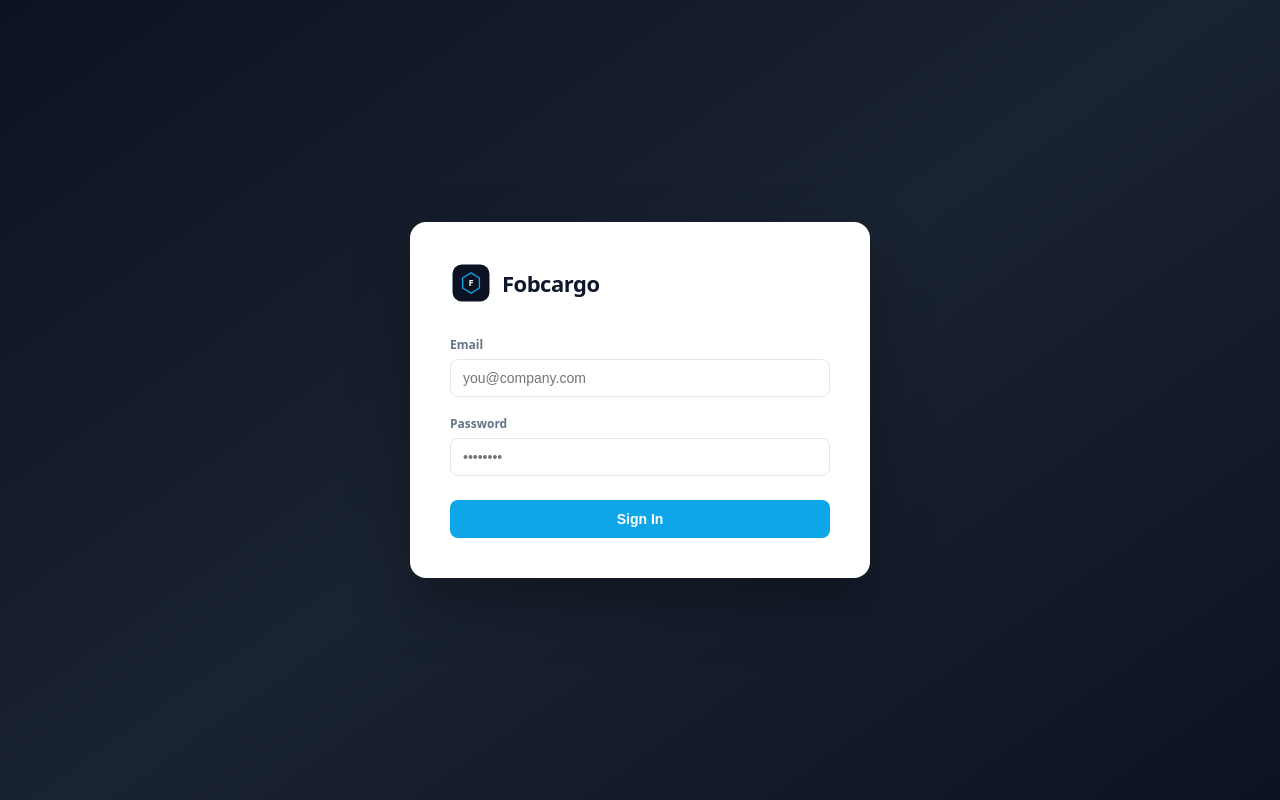
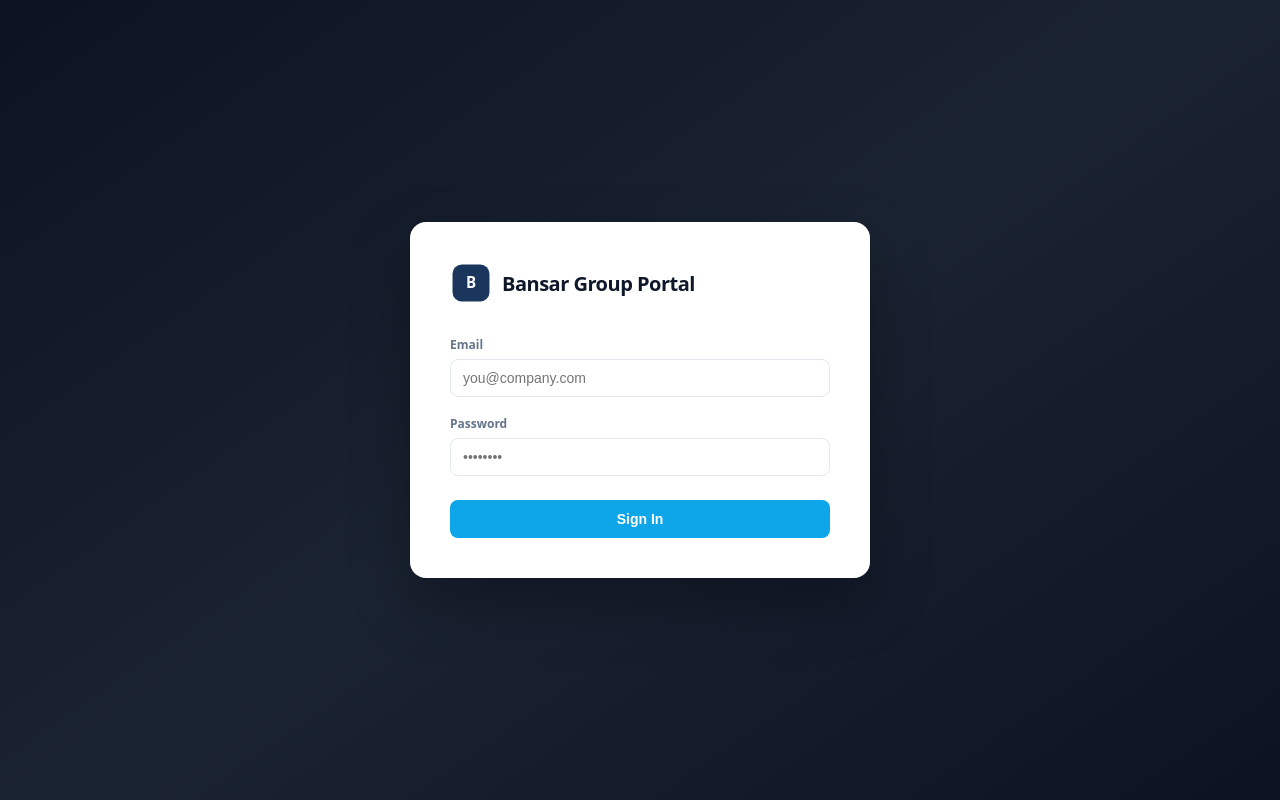
Before and after one commit to ethangeng97/freightflow, a React (Vite) app: page / in a window 1280 px wide. Built offline with nearby package versions, Linux system fonts and the light colour scheme.

Commit message:
Bansar Group branding + fixes

```diff
--- a/index.html
+++ b/index.html
@@ -3,7 +3,7 @@
   <head>
     <meta charset="UTF-8" />
     <meta name="viewport" content="width=device-width, initial-scale=1.0" />
-    <title>FreightFlow</title>
+    <title>Bansar Group Portal</title>
   </head>
   <body style="margin:0">
     <div id="root"></div>
--- a/src/App.jsx
+++ b/src/App.jsx
@@ -7,11 +7,10 @@ import { ManagePage } from "./pages/Manage.jsx";
 import { canAccessPage } from "./lib/permissions.js";
 import { t, setI18nRole } from "./lib/i18n.js";
 
-const FobcargoLogo = ({ size = 30 }) => (
+const BansarLogo = ({ size = 30 }) => (
   <svg width={size} height={size} viewBox="0 0 100 100" fill="none">
-    <rect x="6" y="6" width="88" height="88" rx="22" fill="#0c1222" />
-    <path d="M30 38 L50 26 L70 38 L70 62 L50 74 L30 62 Z" stroke="#0ea5e9" strokeWidth="3.2" fill="none" strokeLinejoin="round" />
-    <text x="50" y="58" textAnchor="middle" fill="#f8fafc" fontSize="22" fontWeight="700" fontFamily="DM Sans, system-ui, sans-serif">F</text>
+    <rect x="6" y="6" width="88" height="88" rx="22" fill="#1a365d" />
+    <text x="50" y="62" textAnchor="middle" fill="#f8fafc" fontSize="36" fontWeight="700" fontFamily="DM Sans, system-ui, sans-serif">B</text>
   </svg>
 );
 
@@ -40,8 +39,8 @@ function LoginPage({ onLogin }) {
     <div style={{ minHeight: "100vh", display: "flex", alignItems: "center", justifyContent: "center", background: "linear-gradient(145deg, #0c1222 0%, #1a2332 50%, #0c1222 100%)", fontFamily: "'DM Sans', system-ui, sans-serif" }}>
       <div style={{ width: 380, padding: 40, background: "#fff", borderRadius: 16, boxShadow: "0 25px 60px rgba(0,0,0,0.3)" }}>
         <div style={{ display: "flex", alignItems: "center", gap: 10, marginBottom: 32 }}>
-          <FobcargoLogo size={42} />
-          <span style={{ fontSize: 22, fontWeight: 700, letterSpacing: -0.5, color: "#0f172a" }}>Fobcargo</span>
+          <BansarLogo size={42} />
+          <span style={{ fontSize: 20, fontWeight: 700, letterSpacing: -0.5, color: "#0f172a" }}>Bansar Group Portal</span>
         </div>
         <div style={{ marginBottom: 18 }}>
           <label style={{ fontSize: 12, fontWeight: 600, color: "#64748b", display: "block", marginBottom: 6 }}>Email</label>
@@ -68,7 +67,7 @@ function LoginPage({ onLogin }) {
 export default function App() {
   const [user, setUser] = useState(null);
   const [view, setView] = useState("shipments"); // shipments | logs | customers | knowledge | manage
-  const [stats, setStats] = useState({ total: 0, qcPending: 0, paymentDue: 0, telexPending: 0, blPending: 0 });
+  const [stats, setStats] = useState({ total: 0, qcPending: 0, paymentDue: 0, telexPending: 0, blPending: 0, entryPending: 0 });
   const [bootstrapping, setBootstrapping] = useState(true);
 
   // Restore session on mount (Supabase wrapper persists tokens)
@@ -91,7 +90,7 @@ export default function App() {
   // Stats sidebar (re-loaded when on shipments view)
   const refreshStats = useCallback(async () => {
     if (!user) return;
-    const { data } = await supabase.from("shipments").select("qc_status,local_payment,telex_release,bl_status");
+    const { data } = await supabase.from("shipments").select("qc_status,local_payment,telex_release,bl_status,entry_done");
     const arr = data || [];
     setStats({
       total: arr.length,
@@ -99,6 +98,7 @@ export default function App() {
       paymentDue: arr.filter(o => o.local_payment === "Waiting").length,
       telexPending: arr.filter(o => o.telex_release === "Pending").length,
       blPending: arr.filter(o => o.bl_status !== "Done").length,
+      entryPending: arr.filter(o => !o.entry_done).length,
     });
   }, [user]);
   useEffect(() => { refreshStats(); }, [refreshStats, view]);
@@ -121,7 +121,7 @@ export default function App() {
 
       {/* Top Bar */}
       <div style={{ background: "#0c1222", height: 52, display: "flex", alignItems: "center", justifyContent: "space-between", padding: "0 20px" }}>
-        <div style={{ display: "flex", alignItems: "center", gap: 10 }}><FobcargoLogo size={32} /><span style={{ color: "#e2e8f0", fontSize: 16, fontWeight: 700, letterSpacing: -0.3 }}>Fobcargo</span></div>
+        <div style={{ display: "flex", alignItems: "center", gap: 10 }}><BansarLogo size={32} /><span style={{ color: "#e2e8f0", fontSize: 15, fontWeight: 700, letterSpacing: -0.3 }}>Bansar Group Portal</span></div>
         <div style={{ display: "flex", alignItems: "center", gap: 12 }}>
           <span style={{ color: "#94a3b8", fontSize: 12 }}>{user.email}</span>
           <span style={{ padding: "3px 8px", borderRadius: 4, fontSize: 10, fontWeight: 700, textTransform: "uppercase", background: roleBadge(role).bg, color: roleBadge(role).fg }}>{role}</span>
@@ -149,8 +149,9 @@ export default function App() {
                   { l: t("Total"),         v: stats.total,        c: "#0ea5e9" },
                   { l: t("QC Pending"),    v: stats.qcPending,    c: "#f59e0b" },
                   { l: t("Payment Due"),   v: stats.paymentDue,   c: "#ef4444" },
-                  { l: "Telex Pending", v: stats.telexPending, c: "#8b5cf6" },
-                  { l: "B/L Pending",   v: stats.blPending,    c: "#0891b2" },
+                  { l: t("Telex Pending"), v: stats.telexPending, c: "#8b5cf6" },
+                  { l: t("B/L Pending"),   v: stats.blPending,    c: "#0891b2" },
+                  { l: t("Entry Pending"), v: stats.entryPending, c: "#d946ef" },
                 ].map(s => (
                   <div key={s.l} style={{ padding: "8px 10px", borderRadius: 7, background: "#f8fafc", display: "flex", justifyContent: "space-between", alignItems: "center" }}>
                     <span style={{ fontSize: 11, color: "#64748b", fontWeight: 500 }}>{s.l}</span>
--- a/src/lib/constants.js
+++ b/src/lib/constants.js
@@ -41,4 +41,5 @@ export const FIELD_LABELS = {
   booking_no: "Booking No", pol: "POL", pod: "POD", carrier: "Carrier",
   etd: "ETD", qty_container: "QTY (Container)", eta: "ETA", vessel: "Vessel",
   carrier_agent: "Agent", container_no: "Container No", bl_status: "B/L Status",
+  entry_done: "Entry Status", entry_number: "Entry Number",
 };
--- a/src/pages/Shipments.jsx
+++ b/src/pages/Shipments.jsx
@@ -121,10 +121,17 @@ export function ShipmentsPage({ user, view, setView }) {
     if (oldV === newV) return;
     const { error } = await supabase.from("shipments").update({ [field]: newV }).eq("id", sid);
     if (error) { alert(error.message); return; }
+    // Humanize values for audit log
+    const humanize = (field, val) => {
+      if (val === true) return "✓ 是";
+      if (val === false) return "✗ 否";
+      if (val === null || val === undefined || val === "") return "—";
+      return String(val);
+    };
     await supabase.from("audit_logs").insert({
       shipment_id: sid, user_id: user.id, user_email: user.email,
       field_name: FIELD_LABELS[field] || field,
-      old_value: oldV || "", new_value: newV || "",
+      old_value: humanize(field, oldV), new_value: humanize(field, newV),
     });
     loadShipments(); loadLogs();
   };
@@ -726,7 +733,7 @@ function exportToCSV(rows, role, columns) {
   const blob = new Blob([csv], { type: "text/csv;charset=utf-8;" });
   const link = document.createElement("a");
   link.href = URL.createObjectURL(blob);
-  link.download = `Fobcargo_Export_${new Date().toISOString().slice(0, 10)}.csv`;
+  link.download = `Bansar_Export_${new Date().toISOString().slice(0, 10)}.csv`;
   link.click();
 }
 
```
Also changed, not shown: src/lib/i18n.js.
